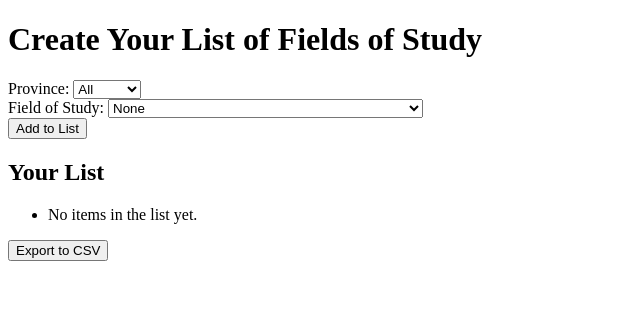
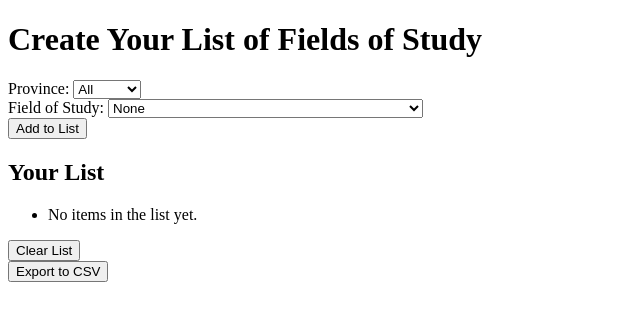
Before and after one commit to sali72/komak_reshte_site, a Django app: page / in a window 1280 px wide. Shown: the top 321 px of the page, without its empty margins (0-640 px from the left). Run offline with Django 5.2, Linux system fonts and the light colour scheme; tables that the repository leaves empty hold one stand-in row (values such as "Sample post"); some libraries are stand-ins or nearby versions.

Commit message:
Add clear list button

```diff
--- a/komak_reshte/templates/komak_reshte/create_list.html
+++ b/komak_reshte/templates/komak_reshte/create_list.html
@@ -17,7 +17,7 @@
             {{ form.province }}
         </div>
         <div>
-            <label for="name_field_of_study">Field of Study:</label>
+            <label for="field_of_study">Field of Study:</label>
             {{ form.field_of_study }}
         </div>
         <button type="submit">Add to List</button>
@@ -27,12 +27,14 @@
     <ul id="sortable-list">
         {% if field_list %}
             {% for item in field_list %}
-                <li data-id="{{ item.field_of_study }}">{{ item.field_of_study }} - Order: {{ item.order }}</li>
+                <li data-id="{{ item.field_of_study }}">{{ item.field_of_study }} - <span class="order">Order: {{ item.order }}</span></li>
             {% endfor %}
         {% else %}
             <li>No items in the list yet.</li>
         {% endif %}
     </ul>
+    <!-- Clear List Button -->
+    <button id="clear-list-btn">Clear List</button>
     <!-- Export button (if you want to add an export option) -->
     <form method="post" action="{% url 'komak_reshte:export_csv' %}">
         {% csrf_token %}
@@ -79,6 +81,22 @@
                     order++;
                 });
             }
+
+            // Clear List Button
+            $('#clear-list-btn').click(function() {
+                if (confirm('Are you sure you want to clear the list?')) {
+                    $.ajax({
+                        url: '{% url "komak_reshte:clear_list" %}',
+                        type: 'POST',
+                        data: {
+                            'csrfmiddlewaretoken': '{{ csrf_token }}'
+                        },
+                        success: function() {
+                            location.reload();
+                        }
+                    });
+                }
+            });
         });
     </script>
 </body>
--- a/komak_reshte/urls.py
+++ b/komak_reshte/urls.py
@@ -7,4 +7,5 @@
     path("", views.create_list, name="create_list"),
     path("export_csv/", views.export_csv, name="export_csv"),
     path("get-fields-of-study/", views.get_fields_of_study, name="get_fields_of_study"),
+    path('clear-list/', views.clear_list, name='clear_list'),
 ]
--- a/komak_reshte/views.py
+++ b/komak_reshte/views.py
@@ -84,6 +84,15 @@
     return fields_of_study
 
 
+def clear_list(request):
+    if request.method == "POST":
+        if "field_list" in request.session:
+            del request.session["field_list"]
+        request.session.modified = True
+        return JsonResponse({"status": "success"})
+    return JsonResponse({"status": "error"}, status=400)
+
+
 def export_csv(request):
     field_list = request.session.get("field_list", [])
     response = HttpResponse(content_type="text/csv")
```
